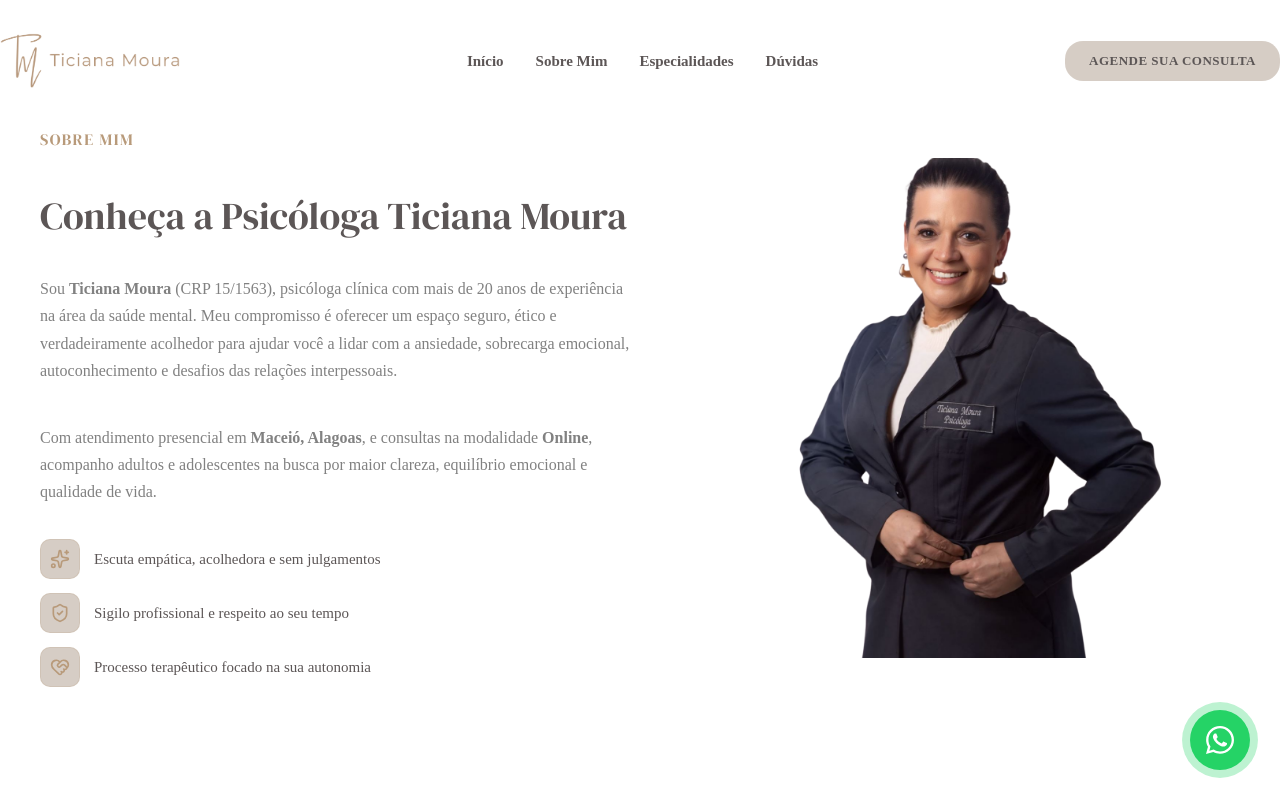
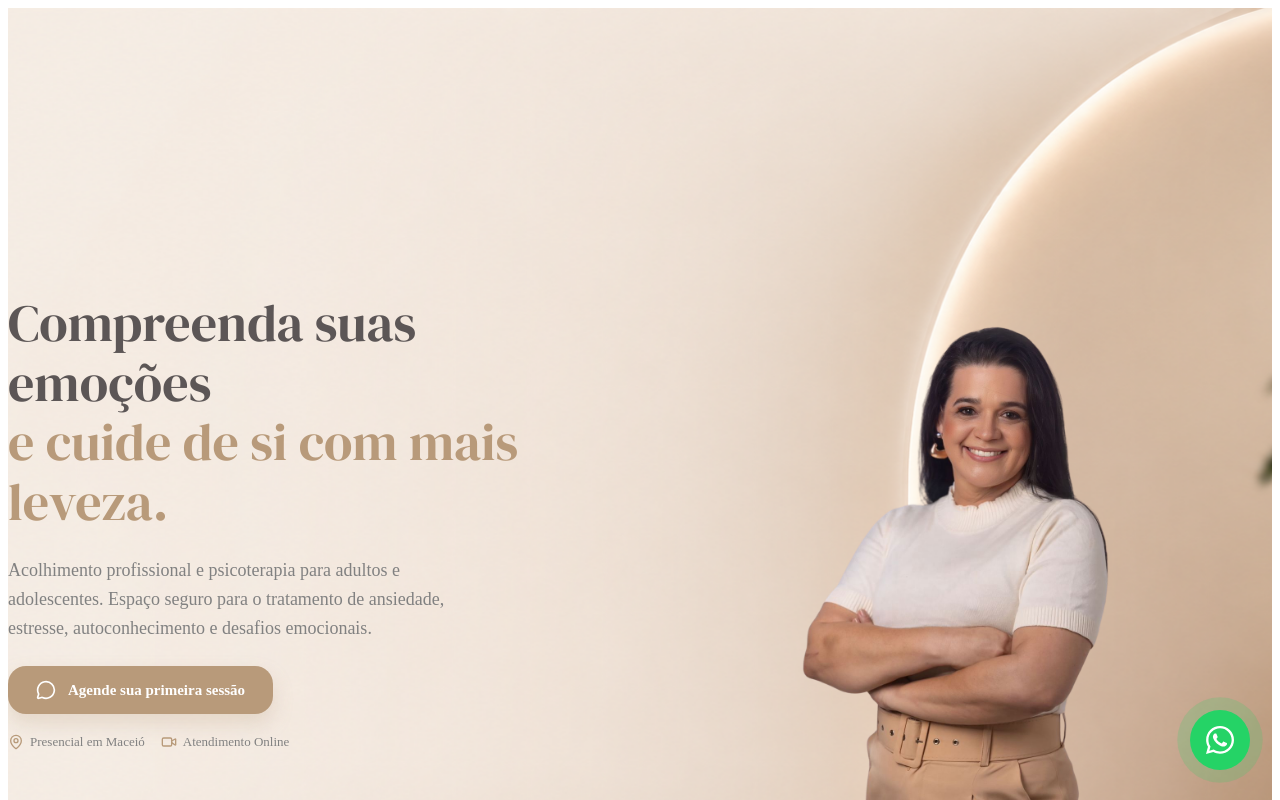
Before and after one commit to kauatorresfranca/ticiana-moura-psic, a React (Vite) app: page / in a window 1280 px wide. Shown: the top 800 px of the page. Built offline with nearby package versions, Linux system fonts and the light colour scheme; the HTML template or start-up script is replaced by a standard one.

Commit message:
fix: remove Header component and adjust Hero rendering for improved LCP

```diff
--- a/src/App.tsx
+++ b/src/App.tsx
@@ -1,5 +1,4 @@
 import { Suspense, lazy } from 'react'
-import Header from "./components/sections/header"
 import Hero from "./components/sections/hero"
 
 // Carregamento Tardio (Lazy Loading) para seções "abaixo da dobra"
@@ -14,9 +13,9 @@ const WhatsAppButton = lazy(() => import("./components/wpp-button"))
 function App() {
   return (
     <>
-      <Header />
       <main>
-        {/* Hero é renderizado imediatamente para um LCP (Largest Contentful Paint) rápido <Hero />*/}
+        {/* Hero é renderizado imediatamente para um LCP (Largest Contentful Paint) rápido */}
+        <Hero />
 
         {/* O Suspense gerencia o carregamento das outras seções em segundo plano */}
         <Suspense fallback={null}>
```
